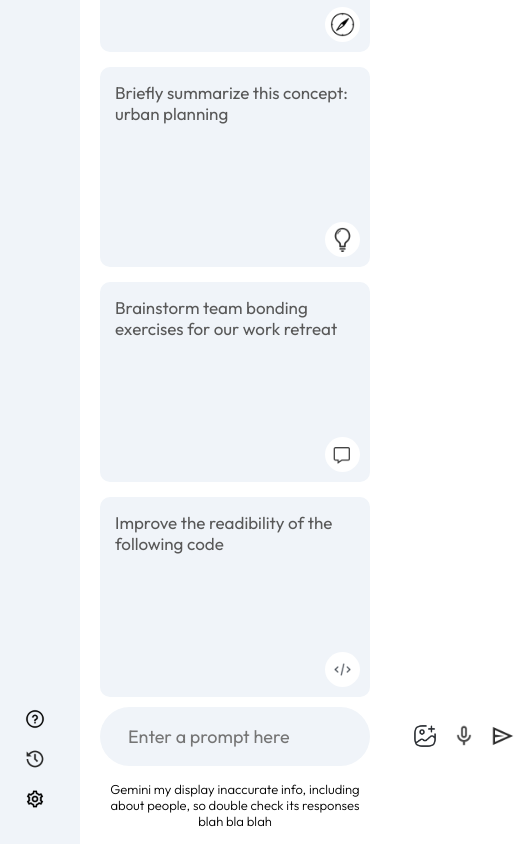
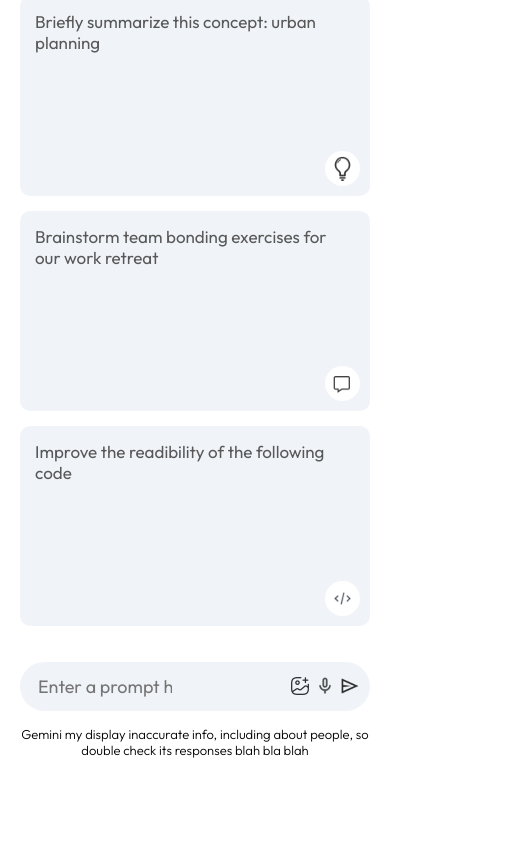
Before and after one commit to kevinsmasters/gemini-clone, a React (Vite) app: page / in a window 390 px wide. Shown: the part 743-1587 px from the top of the page, 515 px wide, since content can reach past the window. After the commit the page ends 1516 px from the top, so only its background shows below. Built offline with nearby package versions, Linux system fonts and the light colour scheme; no server answers.

Commit message:
add some responsive styles

```diff
--- a/src/components/Main/Main.css
+++ b/src/components/Main/Main.css
@@ -178,3 +178,19 @@
   font-weight: 300;
   line-height: 1.8;
 }
+
+@media(max-width:600px) {
+  .main-bottom input {
+    flex: none;
+    width: 150px;
+  }
+  .main-bottom img {
+    width: 20px;
+  }
+  .search-box {
+    padding: 5px 10px;
+  }
+  .search-box div {
+    gap: 5px;
+  }
+}
--- a/src/components/SideBar/SideBar.css
+++ b/src/components/SideBar/SideBar.css
@@ -33,6 +33,7 @@
 .sidebar .recent {
   display: flex;
   flex-direction: column;
+  animation: fadeIn 1.5s
 }
 
 .sidebar .recent-title {
@@ -64,3 +65,9 @@
   padding-right: 10px;
   cursor: pointer;
 }
+
+@media (max-width:600px) {
+  .sidebar {
+    display: none;
+  }
+}
--- a/src/index.css
+++ b/src/index.css
@@ -8,4 +8,13 @@
 #root {
   min-height: 100vh;
   display: flex;
+  animation: fadeIn 1.5s
 }
+@keyframes fadeIn {
+  0% {
+    opacity: 0
+  }
+  100% {
+    opacity: 1
+  }
+}
```
